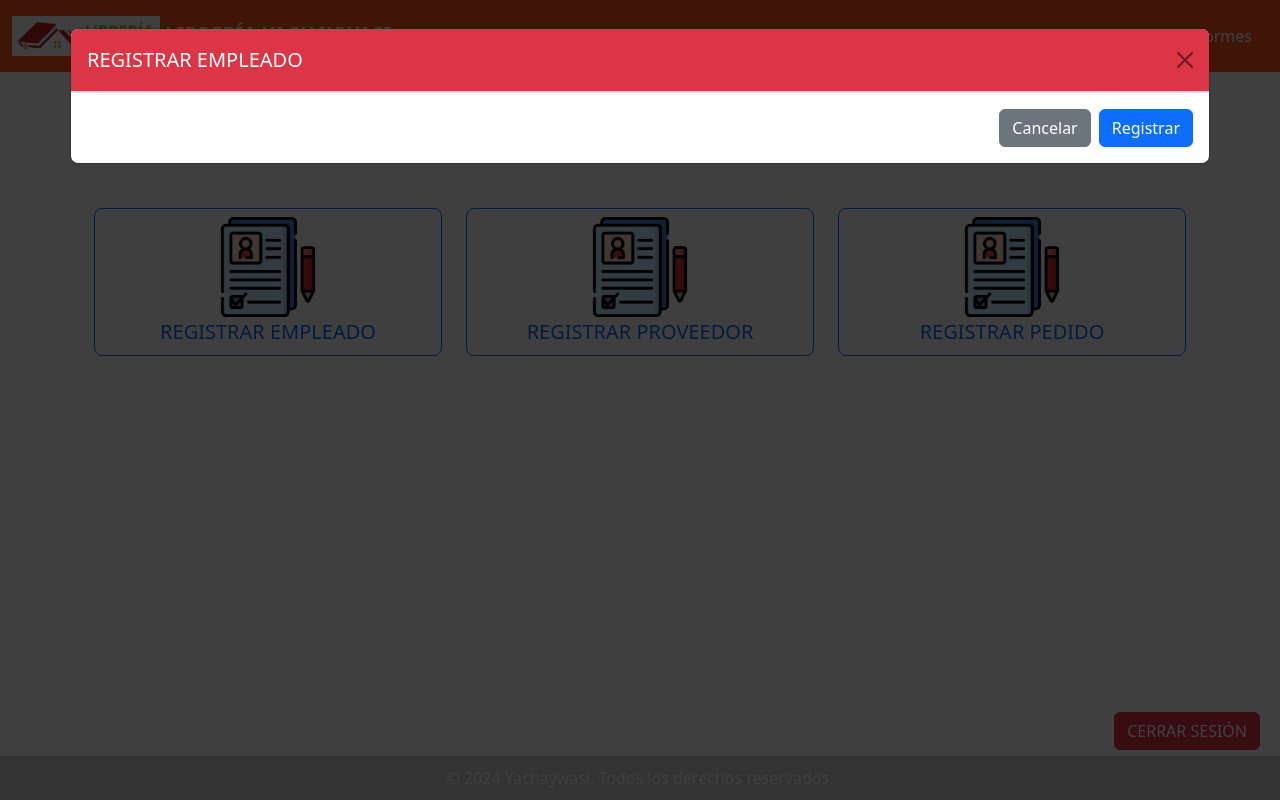
After one commit to MijaelMendoza/Yachaywasi, a PHP site: page /frontend/views/gestiones/gestion_recursos.php in a window 1280 px wide, after a click on "REGISTRAR EMPLEADO". The commit adds this page. Run offline with PHP 8.4, Linux system fonts and the light colour scheme.

Commit message:
Detalles y paginas esenciales

```diff
--- /dev/null
+++ b/frontend/views/gestiones/gestion_recursos.php
@@ -0,0 +1,134 @@
+<?php
+session_start();
+
+function logout()
+{
+    $_SESSION = array();
+
+    if (ini_get("session.use_cookies")) {
+        $params = session_get_cookie_params();
+        setcookie(
+            session_name(),
+            '',
+            time() - 42000,
+            $params["path"],
+            $params["domain"],
+            $params["secure"],
+            $params["httponly"]
+        );
+    }
+
+    session_destroy();
+
+    header("Location: ../../../index.php");
+    exit();
+}
+
+if (isset($_POST['logout'])) {
+    logout();
+}
+
+include '../templates/header.php';
+?>
+
+<style>
+    .table-responsive {
+        max-height: 700px;
+        overflow-y: auto;
+        overflow-x: hidden;
+    }
+
+    .btn-lg img {
+        width: 150px;
+    }
+
+    .btn-lg {
+        width: 100%;
+        margin-top: 1rem;
+        padding: 1rem;
+    }
+
+    .logout-container {
+        position: fixed;
+        bottom: 50px;
+        right: 20px;
+    }
+</style>
+
+
+<div class="container mt-5">
+    <div class="container mt-5 text-center">
+        <h1 class="mb-4">Bienvenido <?php echo htmlspecialchars($_SESSION['user_name'] ?? ''); ?></h1>
+
+        <div class="row">
+            <div class="col">
+                <form action="../Registros/registrar_empleado.php" method="post">
+                    <input type="hidden" name="sucursal"
+                        value="<?php echo htmlspecialchars($_SESSION['user_sucursal'] ?? ''); ?>">
+                    <input type="hidden" name="user_id"
+                        value="<?php echo htmlspecialchars($_SESSION['user_id'] ?? ''); ?>">
+                    <button type="button" class="btn btn-outline-primary btn-lg" data-bs-toggle="modal"
+                        data-bs-target="#registroEmpleadoModal">
+                        <img src="../../images/registro_venta.png" alt="Empleado" style="width: 100px;">
+                        <div>REGISTRAR EMPLEADO</div>
+                    </button>
+                </form>
+            </div>
+
+            <div class="col">
+                <form action="registrar_proveedor.php" method="post">
+                    <input type="hidden" name="sucursal"
+                        value="<?php echo htmlspecialchars($_SESSION['user_sucursal'] ?? ''); ?>">
+                    <input type="hidden" name="user_id"
+                        value="<?php echo htmlspecialchars($_SESSION['user_id'] ?? ''); ?>">
+                    <button type="button" class="btn btn-outline-primary btn-lg" data-bs-toggle="modal"
+                        data-bs-target="#registroEmpleadoModal">
+                        <img src="../../images/registro_venta.png" alt="Proveedor" style="width: 100px;">
+                        <div>REGISTRAR PROVEEDOR</div>
+                    </button>
+                </form>
+            </div>
+
+            <div class="col">
+                <form action="registrar_pedido.php" method="post">
+                    <input type="hidden" name="sucursal"
+                        value="<?php echo htmlspecialchars($_SESSION['user_sucursal'] ?? ''); ?>">
+                    <input type="hidden" name="user_id"
+                        value="<?php echo htmlspecialchars($_SESSION['user_id'] ?? ''); ?>">
+                    <button type="button" class="btn btn-outline-primary btn-lg" data-bs-toggle="modal"
+                        data-bs-target="#registroEmpleadoModal">
+                        <img src="../../images/registro_venta.png" alt="Pedido" style="width: 100px;">
+                        <div>REGISTRAR PEDIDO</div>
+                    </button>
+                </form>
+            </div>
+        </div>
+    </div>
+
+    <div class="modal fade" id="registroEmpleadoModal" tabindex="-1" aria-labelledby="registroEmpleadoModalLabel"
+        aria-hidden="true">
+        <div class="modal-dialog modal-xl">
+            <div class="modal-content">
+                <div class="modal-header bg-danger text-white">
+                    <h5 class="modal-title" id="registroEmpleadoModalLabel">REGISTRAR EMPLEADO</h5>
+                    <button type="button" class="btn-close" data-bs-dismiss="modal" aria-label="Close"></button>
+                </div>
+
+                <div class="modal-footer">
+                    <button type="button" class="btn btn-secondary" data-bs-dismiss="modal">Cancelar</button>
+                    <button type="button" class="btn btn-primary">Registrar</button>
+                </div>
+            </div>
+        </div>
+    </div>
+
+
+    <div class="logout-container">
+        <form action="<?php echo htmlspecialchars($_SERVER["PHP_SELF"]); ?>" method="post">
+            <button type="submit" name="logout" class="btn btn-danger">CERRAR SESIÓN</button>
+        </form>
+    </div>
+
+</div>
+
+<?php include '../templates/footer.php'; ?>
--- a/frontend/views/templates/footer.php
+++ b/frontend/views/templates/footer.php
@@ -1,20 +1,35 @@
 <!DOCTYPE html>
 <html lang="es">
-
 <head>
     <meta charset="UTF-8">
     <meta name="viewport" content="width=device-width, initial-scale=1.0">
     <title>Yachaywasi</title>
     <link href="https://cdn.jsdelivr.net/npm/bootstrap@5.3.1/dist/css/bootstrap.min.css" rel="stylesheet">
+    <style>
+        body, html {
+            margin: 0;
+            padding: 0;
+            height: 100%;
+        }
+        footer {
+            position: fixed;
+            left: 0;
+            bottom: 0;
+            width: 100%;
+            background-color: rgba(0, 0, 0, 0.2);
+            color: white;
+            text-align: center;
+            padding: 10px 0;
+        }
+    </style>
 </head>
-
 <body>
-    <footer class="bg-light text-center text-lg-start">
-        <div class="text-center p-3" style="background-color: rgba(0, 0, 0, 0.2);">
-            &copy; 2024 Yachaywasi. Todos los derechos reservados.
-        </div>
+    <div id="content">
+        <p style="margin-bottom: 600px;"></p>
+    </div>
+    <footer>
+        &copy; 2024 Yachaywasi. Todos los derechos reservados.
     </footer>
     <script src="https://cdn.jsdelivr.net/npm/bootstrap@5.3.1/dist/js/bootstrap.bundle.min.js"></script>
 </body>
-
 </html>
--- a/frontend/views/templates/header.php
+++ b/frontend/views/templates/header.php
@@ -40,9 +40,9 @@
                 <div class="collapse navbar-collapse" id="navbarNavAltMarkup">
                     <div class="navbar-nav ms-auto">
                         <a class="nav-link" href="../homePage/homeAdmin.php">Home</a>
-                        <a class="nav-link" href="gestion_inventario.php">Gestión Inventario</a>
-                        <a class="nav-link" href="gestion_recursos.php">Gestión de Recursos</a>
-                        <a class="nav-link" href="informes.php">Informes</a>
+                        <a class="nav-link" href="../gestiones/gestion_inventario.php">Gestión Inventario</a>
+                        <a class="nav-link" href="../gestiones/gestion_recursos.php">Gestión de Recursos</a>
+                        <a class="nav-link" href="../informes/informes.php">Informes</a>
                     </div>
                 </div>
             </div>
```
Also changed, not shown: frontend/views/gestiones/gestion_inventario.php (added, +8 -0 lines), frontend/views/homePage/homeAdmin.php (+4 -8 lines), frontend/views/informes/informes.php (added, +121 -0 lines), index.php (+0 -22 lines).
